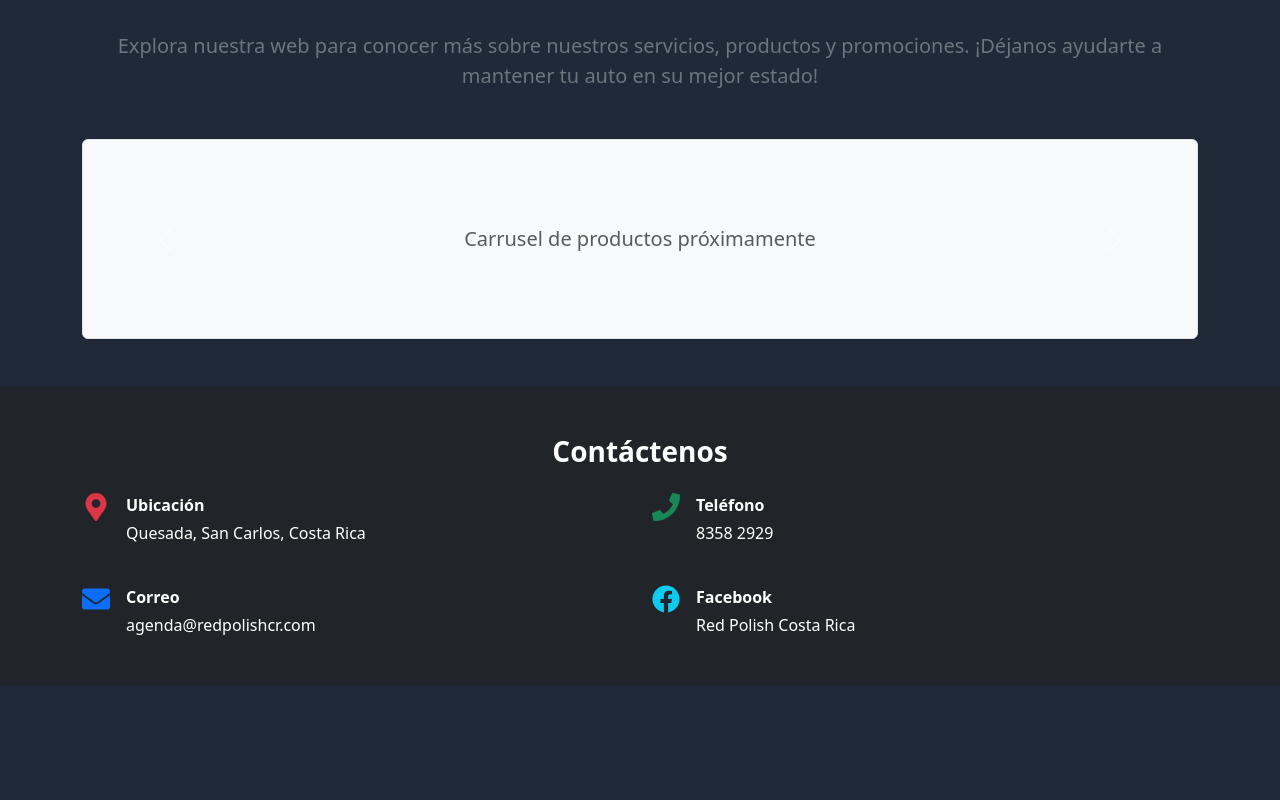
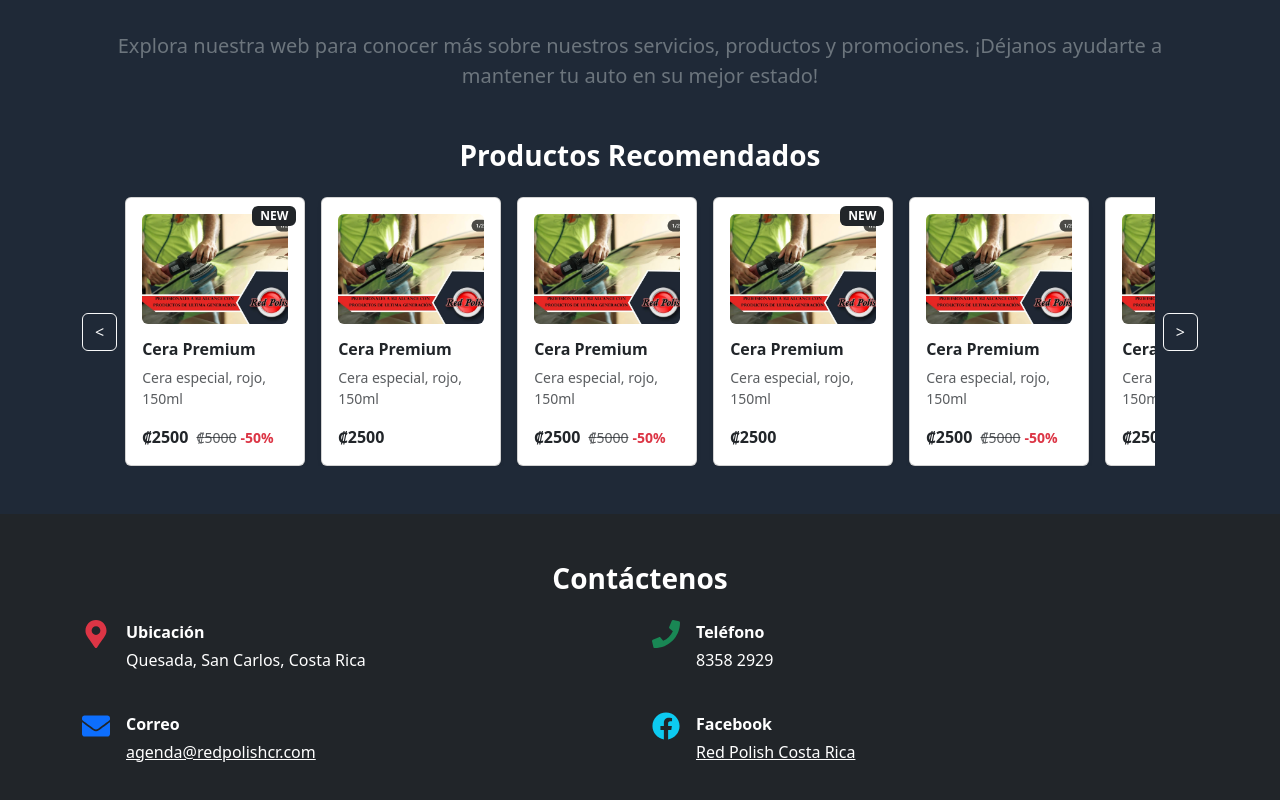
Before and after one commit to Falco-RS/Sistema-Red-Polish, a React (Vite) app: page / in a window 1280 px wide. Shown: the part 674-1474 px from the top of the page. Before the commit the page ends 1359 px from the top, so only its background shows below. Built offline with nearby package versions, Linux system fonts and the light colour scheme.

Commit message:
Visual Catalog added

```diff
--- a/src/pages/Home/index.tsx
+++ b/src/pages/Home/index.tsx
@@ -1,21 +1,47 @@
+import { useState } from 'react'
 import NavBar from '../../common/NavBar'
 import image from '../../assets/pulido.png'
 import { FaFacebook, FaMapMarkerAlt, FaEnvelope, FaPhone } from 'react-icons/fa'
 
+const recommendedProducts = Array.from({ length: 12 }).map((_, i) => ({
+  id: i,
+  name: 'Cera Premium',
+  description: 'Cera especial, rojo, 150ml',
+  price: 2500,
+  originalPrice: i % 2 === 0 ? 5000 : null,
+  isNew: i % 3 === 0,
+  discount: i % 2 === 0 ? '50%' : null,
+}))
+
 function Homepage() {
+  const [startIndex, setStartIndex] = useState(0)
+
+  const nextSlide = () => {
+    if (startIndex + 6 < recommendedProducts.length) {
+      setStartIndex(startIndex + 1)
+    }
+  }
+
+  const prevSlide = () => {
+    if (startIndex > 0) {
+      setStartIndex(startIndex - 1)
+    }
+  }
+
+  const visibleProducts = recommendedProducts.slice(startIndex, startIndex + 6)
+
   return (
     <>
-      {/* NAVBAR */}
       <NavBar />
 
-      {/* CONTENIDO CENTRAL */}
       <div className="container my-5">
+        {/* Banner */}
         <div className="mb-5">
           <img
             src={image}
             alt="Pulido"
             className="img-fluid w-100 rounded shadow"
-            style={{ maxHeight: '350px', width: '110%', objectFit: 'cover' }}
+            style={{ maxHeight: '350px', objectFit: 'cover' }}
           />
         </div>
 
@@ -33,25 +59,48 @@ function Homepage() {
           </p>
         </div>
 
+        {/* Carrusel */}
         <div className="mb-5">
-          <div id="carouselPlaceholder" className="carousel slide" data-bs-ride="carousel">
-            <div className="carousel-inner">
-              <div className="carousel-item active">
-                <div className="d-flex justify-content-center align-items-center bg-light border rounded shadow-sm" style={{ height: '200px' }}>
-                  <span className="text-muted fs-5">Carrusel de productos próximamente</span>
+          <h3 className="fw-bold text-center mb-4 text-white">Productos Recomendados</h3>
+          <div className="d-flex align-items-center justify-content-between">
+            <button className="btn btn-outline-light me-2" onClick={prevSlide}>&lt;</button>
+            <div className="d-flex overflow-hidden" style={{ gap: '1rem', flex: 1 }}>
+              {visibleProducts.map(product => (
+                <div key={product.id} className="card shadow-sm" style={{ minWidth: '180px', maxWidth: '180px' }}>
+                  <div className="card-body position-relative p-3">
+                    {product.isNew && (
+                      <span className="badge bg-dark text-white position-absolute top-0 end-0 m-2">NEW</span>
+                    )}
+                    <div className="text-center mb-3">
+                      <img
+                        src={image}
+                        alt={product.name}
+                        style={{ width: '100%', height: '110px', objectFit: 'cover', borderRadius: '6px' }}
+                      />
+                    </div>
+                    <h6 className="fw-bold">{product.name}</h6>
+                    <p className="text-muted small">{product.description}</p>
+                    <div className="d-flex align-items-center">
+                      <span className="fw-bold me-2">₡{product.price}</span>
+                      {product.originalPrice && (
+                        <span className="text-decoration-line-through text-muted small me-1">
+                          ₡{product.originalPrice}
+                        </span>
+                      )}
+                      {product.discount && (
+                        <span className="text-danger small fw-semibold">-{product.discount}</span>
+                      )}
+                    </div>
+                  </div>
                 </div>
-              </div>
+              ))}
             </div>
-            <button className="carousel-control-prev" type="button" data-bs-target="#carouselPlaceholder" data-bs-slide="prev">
-              <span className="carousel-control-prev-icon"></span>
-            </button>
-            <button className="carousel-control-next" type="button" data-bs-target="#carouselPlaceholder" data-bs-slide="next">
-              <span className="carousel-control-next-icon"></span>
-            </button>
+            <button className="btn btn-outline-light ms-2" onClick={nextSlide}>&gt;</button>
           </div>
         </div>
       </div>
 
+      {/* Footer */}
       <div className="bg-dark text-white py-5">
         <div className="container">
           <h3 className="text-center fw-bold mb-4">Contáctenos</h3>
@@ -60,30 +109,28 @@ function Homepage() {
               <FaMapMarkerAlt className="fs-3 text-danger" />
               <div>
                 <p className="mb-1 fw-semibold">Ubicación</p>
-                <p className="text-decoration-none text-white">Quesada, San Carlos, Costa Rica</p>
+                <p>Quesada, San Carlos, Costa Rica</p>
               </div>
             </div>
             <div className="d-flex align-items-start gap-3">
               <FaPhone className="fs-3 text-success" />
               <div>
                 <p className="mb-1 fw-semibold">Teléfono</p>
-                <p className="text-decoration-none text-white">8358 2929</p>
+                <p>8358 2929</p>
               </div>
             </div>
             <div className="d-flex align-items-start gap-3">
               <FaEnvelope className="fs-3 text-primary" />
               <div>
                 <p className="mb-1 fw-semibold">Correo</p>
-                <a href="mailto:agenda@redpolishcr.com" className="text-decoration-none text-white">
-                  agenda@redpolishcr.com
-                </a>
+                <a href="mailto:agenda@redpolishcr.com" className="text-white">agenda@redpolishcr.com</a>
               </div>
             </div>
             <div className="d-flex align-items-start gap-3">
               <FaFacebook className="fs-3 text-info" />
               <div>
                 <p className="mb-1 fw-semibold">Facebook</p>
-                <a href="https://www.facebook.com/share/19EaKxAE8s/" target="_blank" rel="noopener noreferrer" className="text-decoration-none text-white">
+                <a href="https://www.facebook.com/share/19EaKxAE8s/" target="_blank" rel="noopener noreferrer" className="text-white">
                   Red Polish Costa Rica
                 </a>
               </div>
```
